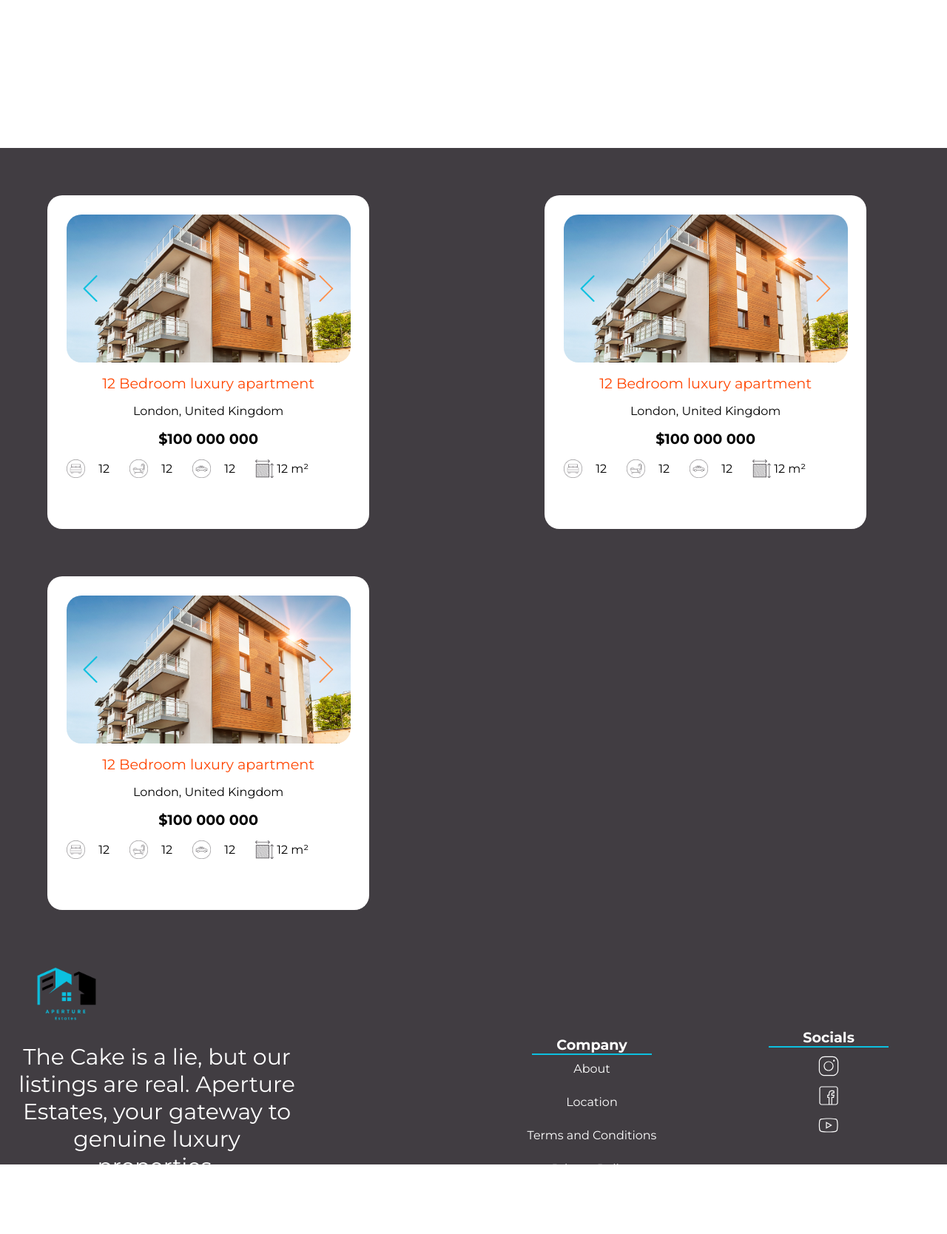
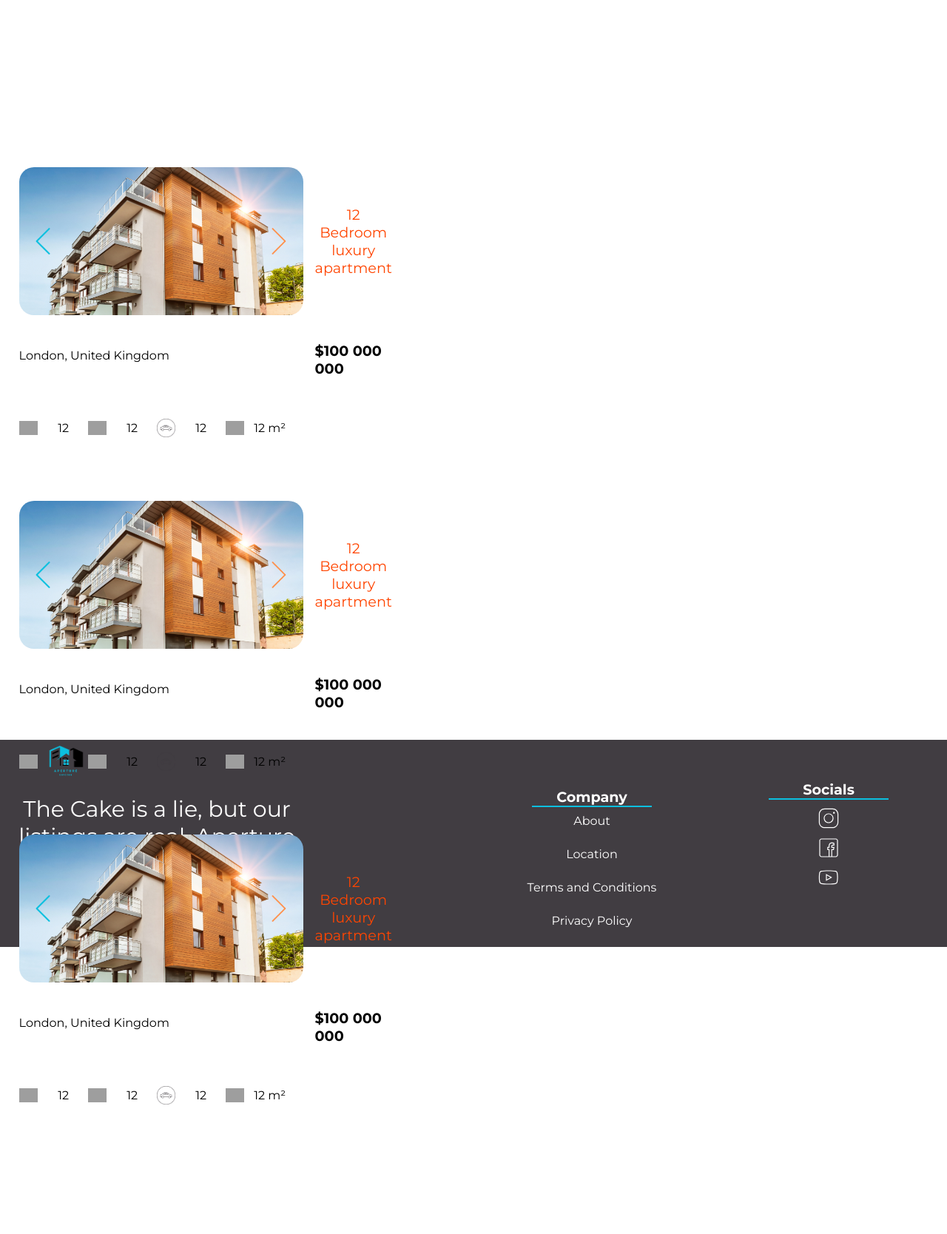
Before and after one commit to hayley-d/ApertureEstates, a PHP site: page /Listings.html in a window 1280 px wide; the page is wider, and only the part inside the window is pictured. Shown: the part 712-2380 px from the top of that part at 74% size. Before the commit the page ends 2286 px from the top of that part, so only its background shows below. Run offline with PHP 8.4, Linux system fonts and the light colour scheme; grey boxes are pictures that could not be loaded.

Commit message:
Changed Content Card Design

```diff
--- a/css/content-card.css
+++ b/css/content-card.css
@@ -1,34 +1,52 @@
-#content-cards-container{
+#listings-container{
     background-color: #413D42;
     display: grid;
-    grid-template-columns: repeat(2,1fr);
+    grid-template-rows: repeat(2,1fr);
     width:100vw;
-    gap:5vw;
-    padding:5vw;
+    gap:5vh;
+
     height:fit-content;
+    overflow: hidden;
+    max-width: 100%;
+}
+
+.content-card-container{
+    display: flex;
+    justify-content: center;
+    align-items: center;
+    width:100%;
+    overflow: hidden;
+    padding:1%;
 }
 
 .content-card{
     background-color: white;
-    width:23vw;
-    height:60vh;
+    width:70vw;
+    height:30vh;
     border-radius: 20px;
     display: grid;
-    grid-template-rows: 3fr 1fr 1fr 2fr;
+    grid-template-columns: 2fr 3fr;
     padding:2vw;
     gap:2vh;
 }
 
 .property-img{
     border-radius: 20px;
-    width:23vw;
-    height:25vh;
+    width:25vw;
+    height:30vh;
     background-image: url("../img/property.png");
     background-repeat: no-repeat;
     background-size: cover;
     background-position: center;
     display: flex;
     position: relative;
+}
+
+.property-info-container{
+    display: grid;
+    grid-template-rows: 3fr 1fr 2fr 2fr 3fr;
+
+    height:30vh;
 }
 
 .next-arrow, .prev-arrow{
@@ -56,19 +74,23 @@
 
 .property-details{
     display: grid;
-    grid-template-rows: 1fr 1fr 1fr 1fr 1fr;
-    width:23vw;
+    grid-template-columns: 1fr 1fr 1fr;
+    width:70%;
     height:25vh;
     font-size: 1.2rem;
-    gap:1vh;
+    gap:20px;
+    margin-top:30px;
+    margin-bottom: 30px;
 }
 
 .property-price{
     font-weight: bold;
-    font-size: 1.4rem;
+    font-size: 1.6rem;
     display: flex;
-    justify-content: center;
+    justify-content: flex-start;
     align-items: center;
+    margin-top:20px;
+    margin-bottom:10px;
 }
 
 .property-name{
@@ -77,6 +99,8 @@
     justify-content: center;
     align-items: center;
     color: #0CC0DF;
+    text-align: center;
+
 }
 
 .property-name:hover{
@@ -87,15 +111,16 @@
 .property-location{
     font-size: 1.2rem;
     display: flex;
-    justify-content: center;
+    justify-content: flex-start;
     align-items: center;
+    margin-top: 3px;
+    margin-bottom: 3px;
 
 }
 
 .property-details > div{
-    display: grid;
-    grid-template-columns: 1fr 2fr 3fr;
-    gap:1px;
+    display: flex;
+    gap:10px;
 }
 
 .bed-icon, .bath-icon, .car-icon, .size-icon{
@@ -108,19 +133,56 @@
 }
 
 .bed-icon{
-    background-image: url("../img/BedIcon.png");
+    background-image: url("../img/icons/black-bed.png");
 }
 
 .size-icon{
-    background-image: url("../img/squareFeetIcon.png");
+    background-image: url("../img/icons/black-area.png");
 }
 
 .bath-icon{
-    background-image: url("../img/BathIcon.png");
+    background-image: url("../img/icons/black-bath.png");
 }
 
 .car-icon{
     background-image: url("../img/CarIcon.png");
+}
+
+.fav-btn{
+    background-image: url("../img/Heart/black-filled-heart.png");
+    background-repeat: no-repeat;
+    background-size: contain;
+    background-position: center;
+    width:30px;
+    height:30px;
+}
+
+.fav-btn:hover{
+    cursor: pointer;
+    background-image: url("../img/Heart/red-heart.png");
+}
+
+.property-heading{
+    display: grid;
+    grid-template-columns: 3fr 1fr;
+
+}
+
+.property-name{
+
+    display: flex;
+    justify-content: flex-start;
+}
+
+.fav-btn-container{
+    display: flex;
+    justify-content: center;
+    align-items: center;
+}
+
+.detail-value{
+    height:30px;
+    text-align: left;
 }
 
 @media (max-width: 1700px)
--- a/css/footer.css
+++ b/css/footer.css
@@ -16,6 +16,7 @@ footer{
     flex-direction: column;
     font-size: 1.3rem;
     color: white;
+    overflow: hidden;
 }
 
 hr{
@@ -27,6 +28,7 @@ hr{
     width:50vw;
     display: grid;
     grid-template-columns: 1fr 1fr;
+
 }
 
 #footer-slogan{
--- a/css/search-section.css
+++ b/css/search-section.css
@@ -5,6 +5,8 @@
     gap:3vw;
     justify-content: center;
     align-items: center;
+    overflow: hidden;
+    max-width: 100%;
 }
 
 #search-container > input[type=search]
--- a/css/style.css
+++ b/css/style.css
@@ -10,4 +10,6 @@ footer{
 
 #content{
   background-color: white;
+  max-width: 100vw;
+  overflow: hidden;
 }
```
Also changed, not shown: css/header.css (line endings or trailing spaces).
